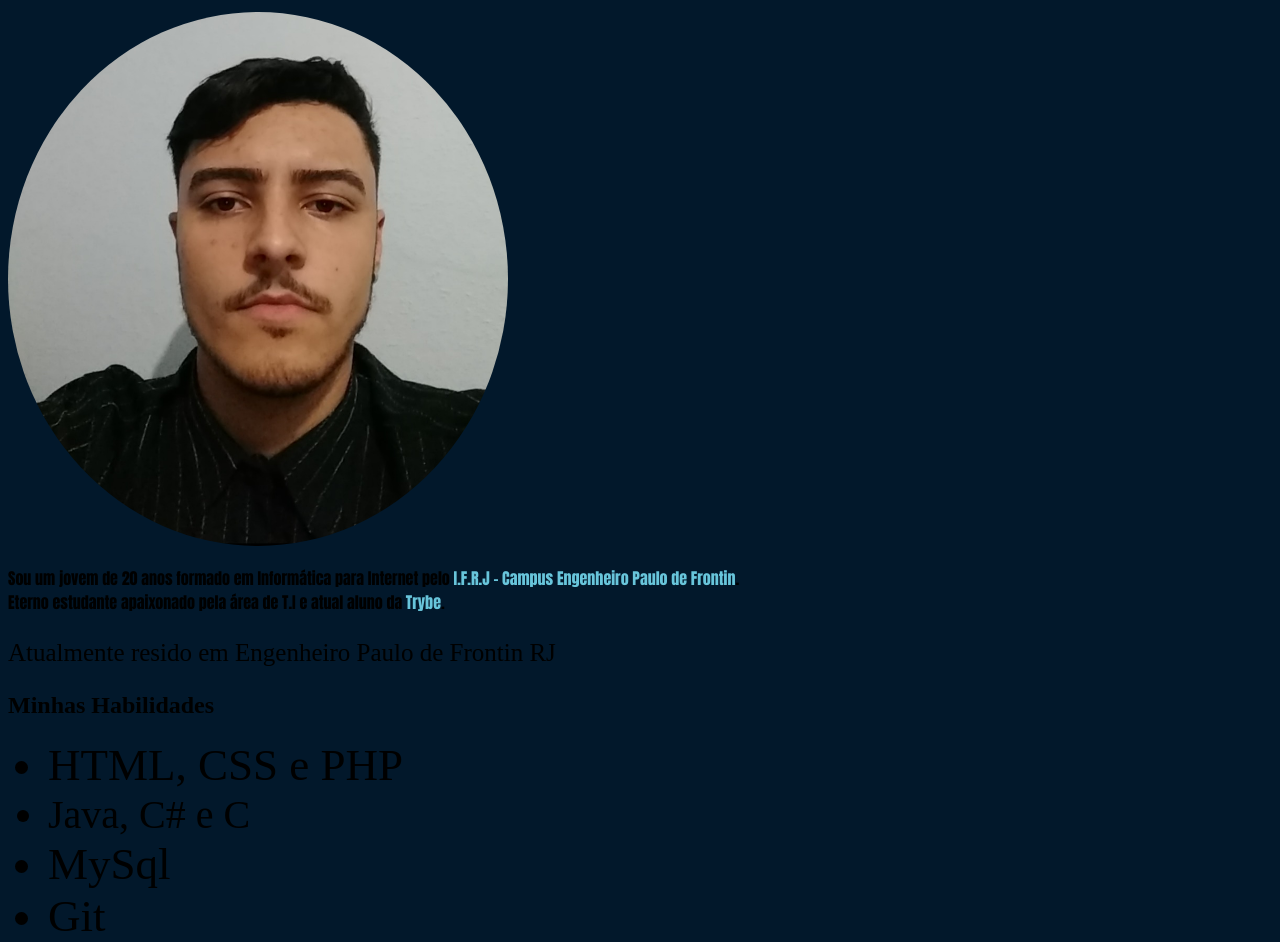
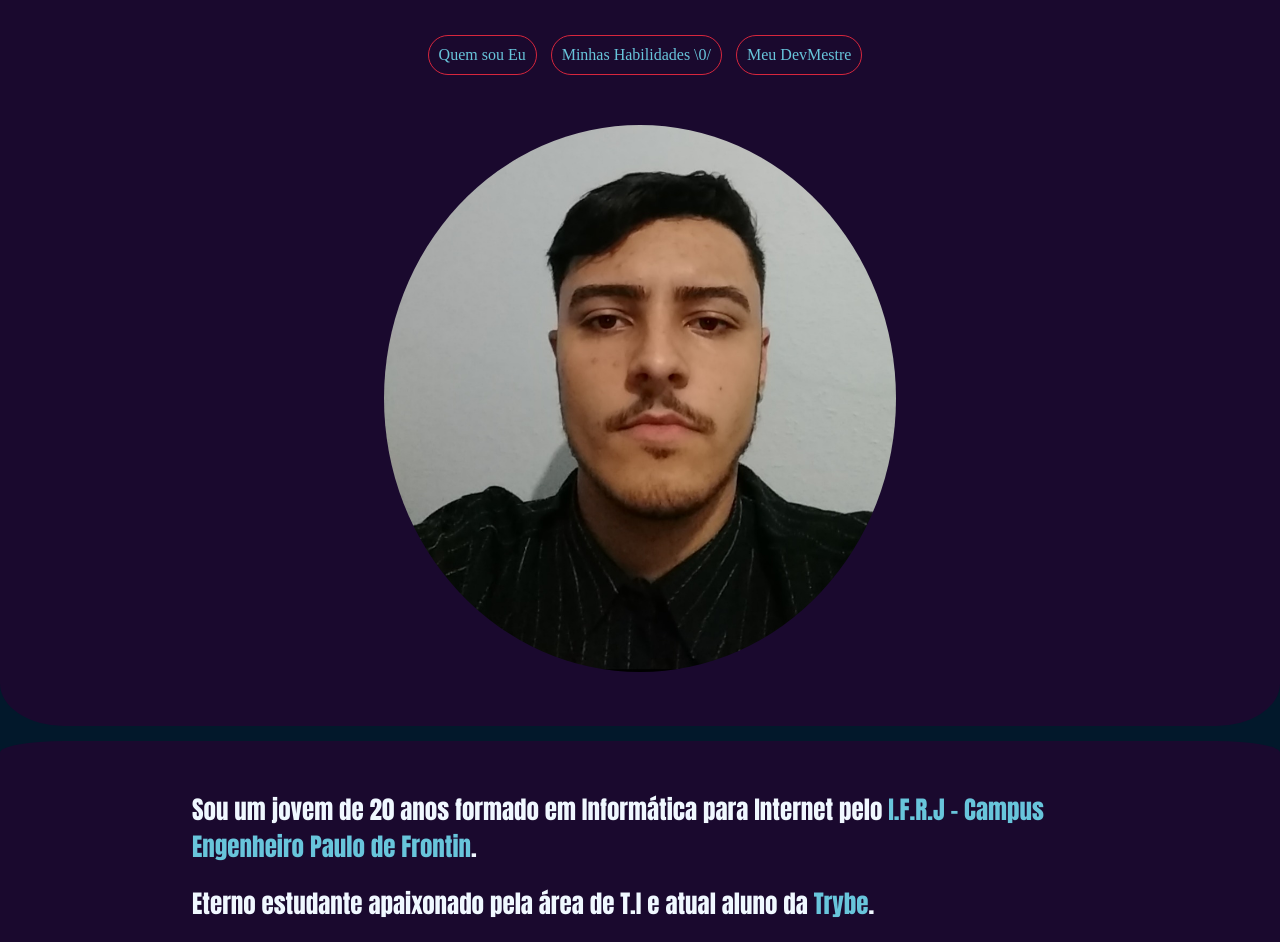
Before and after one commit to CaiqueZizin/CaiqueZizin.github.io, a plain HTML site: page index.html in a window 1280 px wide. Shown: the part 138-1080 px from the top of the page. Drawn offline with Linux system fonts and the light colour scheme.

Commit message:
implementado separaçao do conteudo com divs, cores, e imgs

```diff
--- a/index.html
+++ b/index.html
@@ -5,65 +5,39 @@
     <meta http-equiv="X-UA-Compatible" content="IE=edge">
     <meta name="viewport" content="width=device-width, initial-scale=1.0">
     <title>Dev Web</title>
-    <style>
-        :root{
-            --cor1:#02182B;
-            --cor2:#D7263D;
-            --cor3:#0197F6;
-            --cor4:#448FA3;
-            --cor5:#68C5DB;
-        }
-        /* -------------------------------------- */
-        body{
-            background-color: #02182B;
-        }
-        a{
-            text-decoration: none;
-            color: #68C5DB;
-        }
-        /* -------------------------------------- */
-        .minhaFoto{
-            border-radius: 100%;
-        }
-        .meuNome{
-            font-family: 'Franklin Gothic Medium', 'Arial Narrow', Arial, sans-serif;
-        }
-        .sobre{
-            font-family: Impact, Haettenschweiler, 'Arial Narrow Bold', sans-serif;
-        }
-        .ondeMoro{
-            font-size: 25px;
-        }
-        /* -------------------------------------- */
-        .nivelA{
-            font-size: 45px;
-        }
-        .nivelI{
-            font-size: 40px;
-        }
-        .nivelB{
-            font-size: 30px;
-        }
-    </style>
+    <link rel="stylesheet" href="reset.css">
+    <link rel="stylesheet" href="style.css">
 </head>
 <body>
-    <h1 class="meuNome">Caique de Souza</h1>
+    <div id="home" class="divs-common">
+        <h1>Caique de Souza Costa</h1>
 
-    <ul type="none">
+        <ul type="square">
             <li><a href="#sobre">Quem sou Eu</a></li>
             <li><a href="#mySkills">Minhas Habilidades \0/</a></li>
             <li><a href="https://www.youtube.com/channel/UCib793mnUOhWymCh2VJKplQ" target="_blank">Meu DevMestre</a></li>
         </ul>
 
-    <img class="minhaFoto" src="imagens/bp.jpg" alt="Foto de Caique de Souza" width="500px">
+        <img src="imagens/bp.jpg" alt="Foto de Caique de Souza" width="500px">
+
+    </div>
+
+    <div id="sobre" class="divs-common">
+        <p id="p1-sobre">
+            Sou um jovem de 20 anos formado em Informática para Internet pelo <a href="https://portal.ifrj.edu.br/node/919" target="_blank">I.F.R.J - Campus Engenheiro Paulo de Frontin</a>.
+        </p>
+        <p>
+            <strong>Eterno estudante</strong> apaixonado pela área de T.I e <strong>atual aluno</strong> da <a href="https://www.betrybe.com/" target="_blank">Trybe</a>.
+        </p>
+    </div>
+
+    <div id="onde-moro" class="divs-common">
+        <p class="ondeMoro">Atualmente resido na cidade <strong>verde</strong> do estado do Rio de Janeiro. <br> <a href="https://www.paulodefrontin.rj.gov.br/" target="_blank">Engenheiro Paulo de Frontin, RJ</a></p>
+        <img src="imagens/frontin/f3.jpg" alt="Imagem de Engenheiro Paulo de Frontin">
+    </div>
 
 
-    <p class="sobre">
-        Sou um jovem de 20 anos formado em Informática para Internet pelo <a href="https://portal.ifrj.edu.br/node/919" target="_blank">I.F.R.J - Campus Engenheiro Paulo de Frontin</a>. <br><strong>Eterno estudante</strong> apaixonado pela área de T.I e <strong>atual aluno</strong> da <a href="https://www.betrybe.com/" target="_blank">Trybe</a>.
-    </p>
-
-    <p class="ondeMoro">Atualmente resido em Engenheiro Paulo de Frontin RJ</p>
-
+    <div id="mySkills" class="divs-common">
         <h2>Minhas Habilidades</h2>
         <ul>
             <li class="nivelA">HTML, CSS e PHP</li>
@@ -73,12 +47,13 @@
         </ul>
 
         <h2>Minhas características</h2>
-    <ul id="mySkills" type="square">
+        <ul type="square">
             <li class="nivelA"><strong>Competitivo</strong></li>
             <li class="nivelA">Autodidata</li>
             <li class="nivelA">Proativo</li>
             <li class="nivelA">Organizado</li>
         </ul>
+    </div>
 
 </body>
 </html>
--- /dev/null
+++ b/reset.css
@@ -0,0 +1,4 @@
+*{
+    margin: 0;
+    padding: 0;
+}
--- /dev/null
+++ b/style.css
@@ -0,0 +1,91 @@
+:root{
+    --cor1:#02182B;
+    --cor2:#D7263D;
+    --cor3:#0197F6;
+    --cor4:#448FA3;
+    --cor5:#68C5DB;
+}
+/* ---------------GERAL----------------- */
+body{
+    background-color: #02182B;
+}
+.divs-common{
+    border-radius: 5%;
+    background-color: rgb(26, 9, 46);
+    padding: 50px 0px;
+    margin-top: 15px;
+    text-align: center;
+}
+a{
+    text-decoration: none;
+    color: #68C5DB;
+}
+p, h1, h2{
+    color: aliceblue;
+}
+p{
+    font-size: 25px;
+    font-family: Impact, Haettenschweiler, 'Arial Narrow Bold', sans-serif;
+}
+h1{
+    font-size: 50px;
+    font-family: 'Franklin Gothic Medium', 'Arial Narrow', Arial, sans-serif;
+}
+
+
+/* ----------------HOME-------------------- */
+#home ul li{
+    display: inline-block;
+    padding: 10px;
+    margin: 50px 0px 50px 10px;
+    border: 1px solid #D7263D;
+    border-radius: 20px;
+}
+#home ul li:hover{
+    background-color: #D7263D;
+    border-color: white;
+}
+#home img{
+    width: 40% ;
+    border-radius: 100%;
+}
+/* -------------------Sobre---------------- */
+
+#sobre p{
+    width: 70%;
+    margin-right: auto;
+    margin-left: auto;
+    text-align: left;
+}
+#p1-sobre{
+    margin-bottom: 20px;
+}
+/*-------------------ONDE MORO-------------------*/
+#onde-moro img{
+    width: 80%;
+    border-radius: 5%;
+    border: 1.3px solid rgba(13, 116, 13, 0.651);
+}
+#onde-moro p{
+    margin-bottom: 25px;
+}
+
+/*--------------------MySkills------------------------*/
+
+#mySkills h2{
+    color: #0197F6;
+    font-size: 45px;
+}
+#mySkills ul li{
+    color: white;
+}
+
+.nivelA{
+    font-size: 45px;
+}
+.nivelI{
+    font-size: 40px;
+}
+.nivelB{
+    font-size: 30px;
+}
```
Also changed, not shown: imagens/frontin/f1.jpg (added), imagens/frontin/f2.jpg (added), imagens/frontin/f3.jpg (added). Lines whose indentation alone changed are shown as unchanged.
